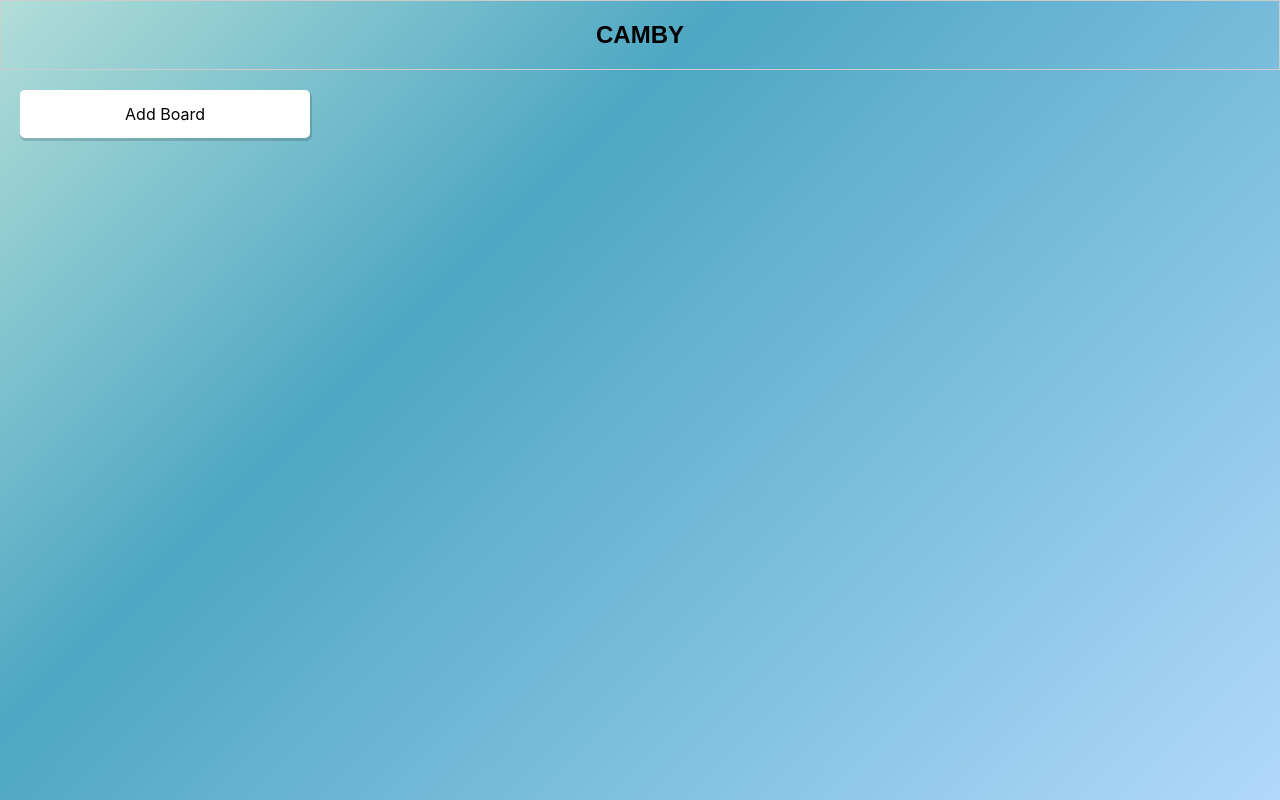
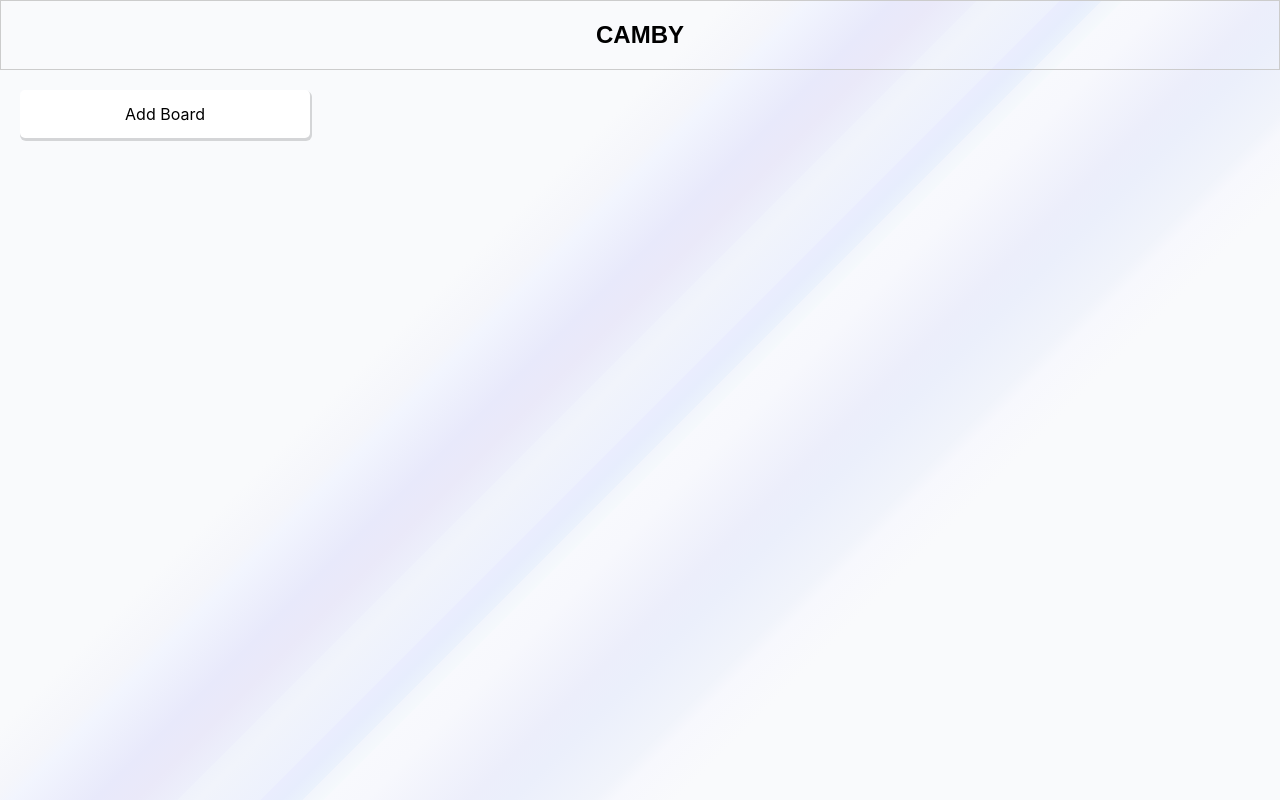
Before and after one commit to mohit-kumar-singh55/kanban, a React (Create React App) app: page / in a window 1280 px wide. Built offline with nearby package versions, Linux system fonts and the light colour scheme; a web font is replaced by a local one.

Commit message:
background

```diff
--- a/src/index.css
+++ b/src/index.css
@@ -1,8 +1,8 @@
-html{
+html {
   scroll-behavior: smooth;
 }
 
-*{
+* {
   margin: 0;
   padding: 0;
   box-sizing: border-box;
@@ -17,10 +17,17 @@
   -moz-osx-font-smoothing: grayscale;
 
   /* added */
-  background: linear-gradient(135deg, rgba(23,156,138,0.33406866164434523) 0%, rgba(9,133,172,0.7206232834930848) 35%, rgba(81,169,247,0.45) 100%);
+  /* background: linear-gradient(135deg, rgba(23,156,138,0.33406866164434523) 0%, rgba(9,133,172,0.7206232834930848) 35%, rgba(81,169,247,0.45) 100%); */
+
+  background: -moz-linear-gradient(135deg, rgba(249, 250, 252, 1) 0%, rgba(249, 250, 252, 1) 35%, rgba(245, 246, 251, 1) 38%, rgba(242, 245, 254, 1) 39%, rgba(232, 233, 251, 1) 43%, rgba(234, 233, 249, 1) 45%, rgba(237, 239, 251, 1) 47%, rgba(239, 242, 251, 1) 47%, rgba(241, 244, 251, 1) 48%, rgba(237, 241, 253, 1) 51%, rgba(234, 237, 254, 1) 51%, rgba(231, 237, 253, 1) 52%, rgba(235, 242, 252, 1) 53%, rgba(238, 242, 253, 1) 53%, rgba(238, 242, 251, 1) 53%, rgba(240, 244, 253, 1) 53%, rgba(242, 245, 252, 1) 53%, rgba(245, 249, 252, 1) 54%, rgba(248, 249, 253, 1) 54%, rgba(247, 248, 253, 1) 56%, rgba(236, 238, 251, 1) 61%, rgba(235, 239, 251, 1) 63%, rgba(241, 244, 251, 1) 67%, rgba(247, 248, 253, 1) 68%, rgba(249, 250, 252, 1) 71%, rgba(249, 250, 252, 1) 100%);
+  /* FF3.6-15 */
+  background: -webkit-linear-gradient(135deg, rgba(249, 250, 252, 1) 0%, rgba(249, 250, 252, 1) 35%, rgba(245, 246, 251, 1) 38%, rgba(242, 245, 254, 1) 39%, rgba(232, 233, 251, 1) 43%, rgba(234, 233, 249, 1) 45%, rgba(237, 239, 251, 1) 47%, rgba(239, 242, 251, 1) 47%, rgba(241, 244, 251, 1) 48%, rgba(237, 241, 253, 1) 51%, rgba(234, 237, 254, 1) 51%, rgba(231, 237, 253, 1) 52%, rgba(235, 242, 252, 1) 53%, rgba(238, 242, 253, 1) 53%, rgba(238, 242, 251, 1) 53%, rgba(240, 244, 253, 1) 53%, rgba(242, 245, 252, 1) 53%, rgba(245, 249, 252, 1) 54%, rgba(248, 249, 253, 1) 54%, rgba(247, 248, 253, 1) 56%, rgba(236, 238, 251, 1) 61%, rgba(235, 239, 251, 1) 63%, rgba(241, 244, 251, 1) 67%, rgba(247, 248, 253, 1) 68%, rgba(249, 250, 252, 1) 71%, rgba(249, 250, 252, 1) 100%);
+  /* Chrome10-25,Safari5.1-6 */
+  background: linear-gradient(135deg, rgba(249, 250, 252, 1) 0%, rgba(249, 250, 252, 1) 35%, rgba(245, 246, 251, 1) 38%, rgba(242, 245, 254, 1) 39%, rgba(232, 233, 251, 1) 43%, rgba(234, 233, 249, 1) 45%, rgba(237, 239, 251, 1) 47%, rgba(239, 242, 251, 1) 47%, rgba(241, 244, 251, 1) 48%, rgba(237, 241, 253, 1) 51%, rgba(234, 237, 254, 1) 51%, rgba(231, 237, 253, 1) 52%, rgba(235, 242, 252, 1) 53%, rgba(238, 242, 253, 1) 53%, rgba(238, 242, 251, 1) 53%, rgba(240, 244, 253, 1) 53%, rgba(242, 245, 252, 1) 53%, rgba(245, 249, 252, 1) 54%, rgba(248, 249, 253, 1) 54%, rgba(247, 248, 253, 1) 56%, rgba(236, 238, 251, 1) 61%, rgba(235, 239, 251, 1) 63%, rgba(241, 244, 251, 1) 67%, rgba(247, 248, 253, 1) 68%, rgba(249, 250, 252, 1) 71%, rgba(249, 250, 252, 1) 100%);
+  /* W3C, IE10+, FF16+, Chrome26+, Opera12+, Safari7+ */
 }
 
-p{
+p {
   font-size: 16px;
   line-height: 28px;
 }
```
